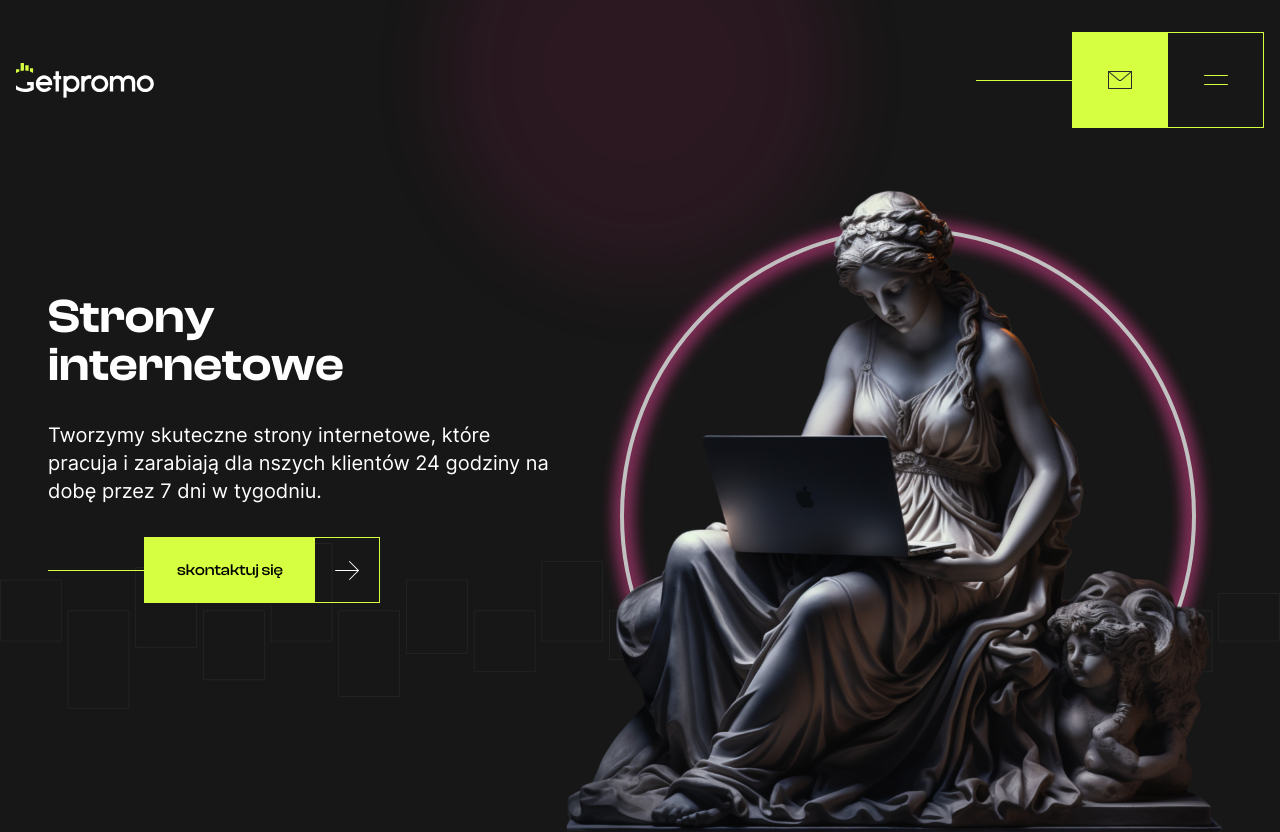
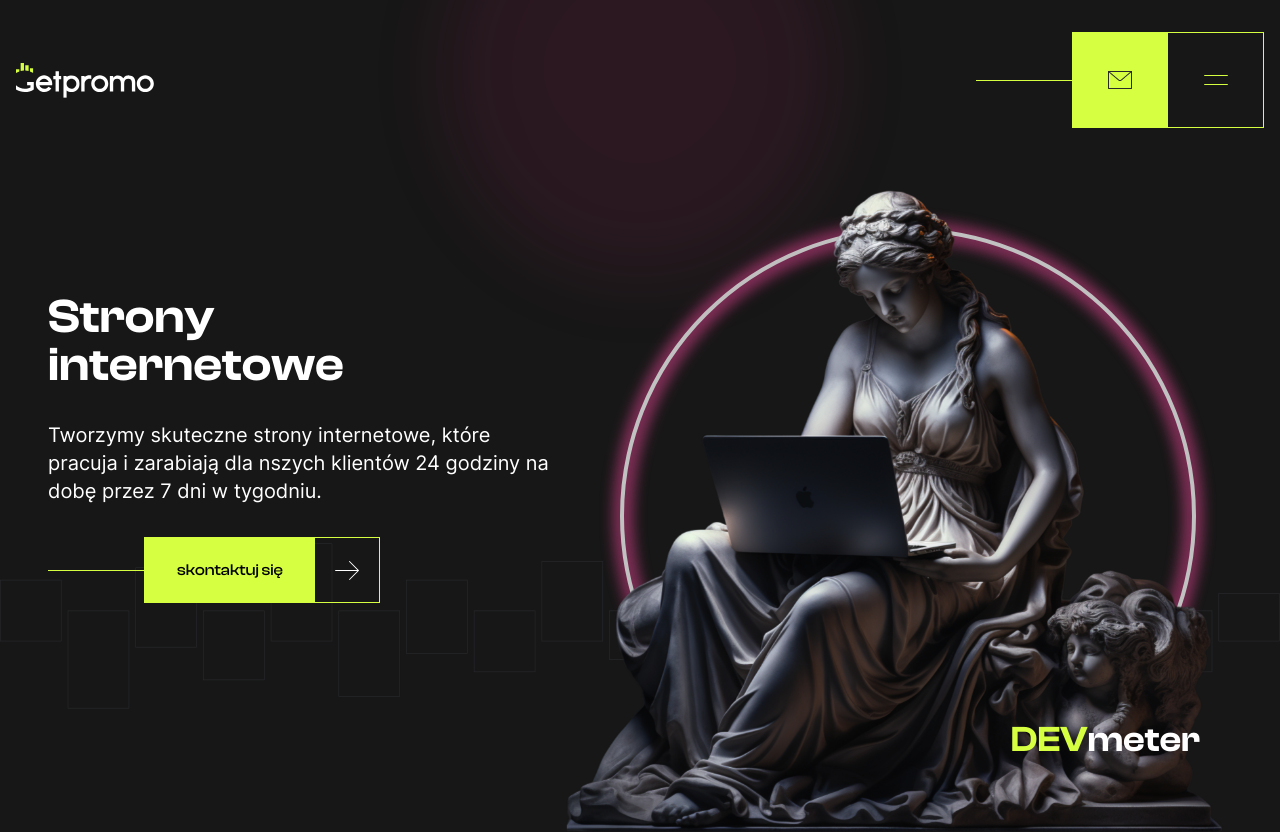
Before and after one commit to PGodzien/getpromo-nowa-strona, a Next.js app: page /strony-internetowe in a window 1280 px wide. Shown: the top 832 px of the page. Built offline with nearby package versions, Linux system fonts and the light colour scheme; a web font is replaced by a local one.

Commit message:
Update page.tsx

```diff
--- a/app/strony-internetowe/page.tsx
+++ b/app/strony-internetowe/page.tsx
@@ -100,6 +100,7 @@ export default function Strony() {
                 <div className="absolute inset-0 z-10 -m-1  bg-transparent border-8 border-pink-500 blur rounded-full"></div>
               </div>
             </div>
+            <p className="absolute bottom-20 right-20 text-white font-serif font-semibold text-4xl"><span className="text-primary">DEV</span>meter</p>
           </div>
           <Image className="hidden -z-30 lg:block mx-auto absolute top-96 inset-0" src={pattern} alt="" />
         </section>
```
